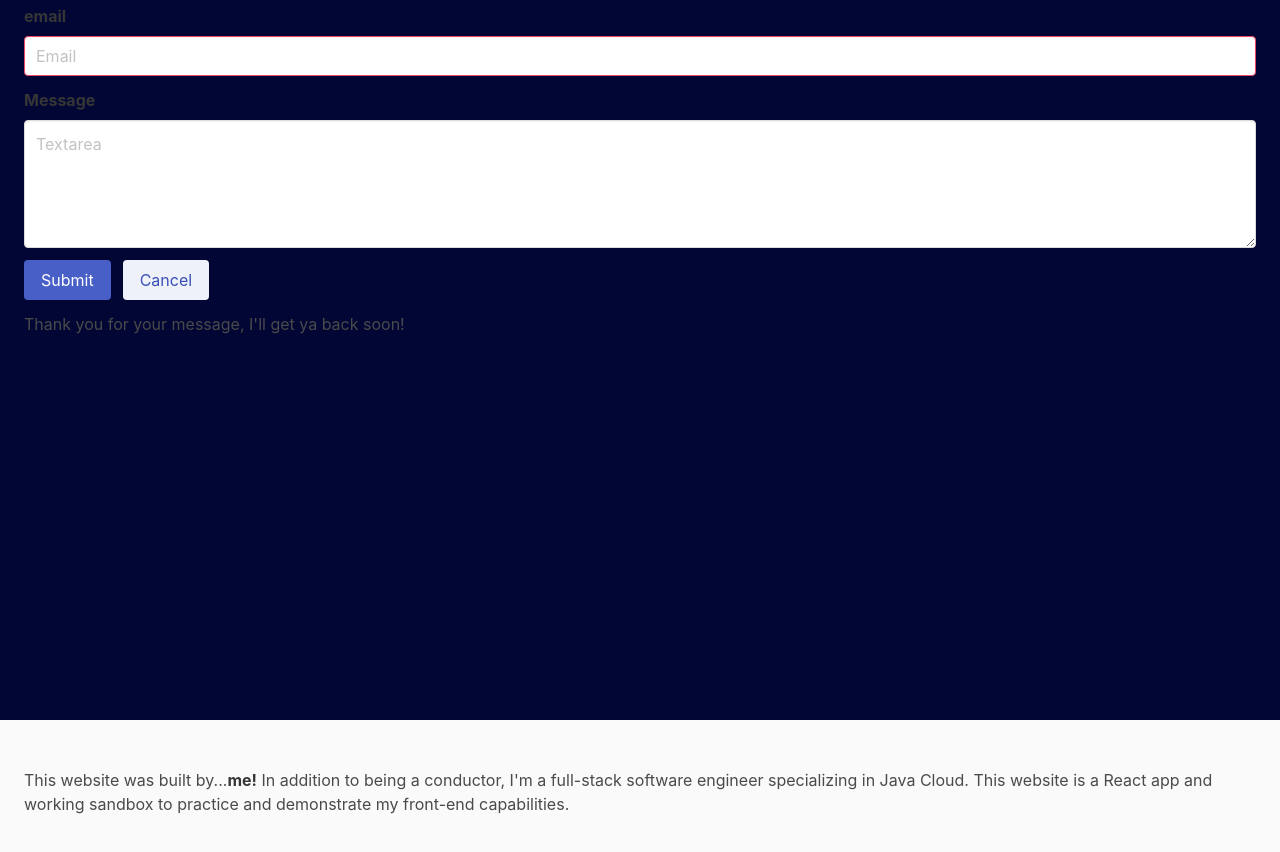
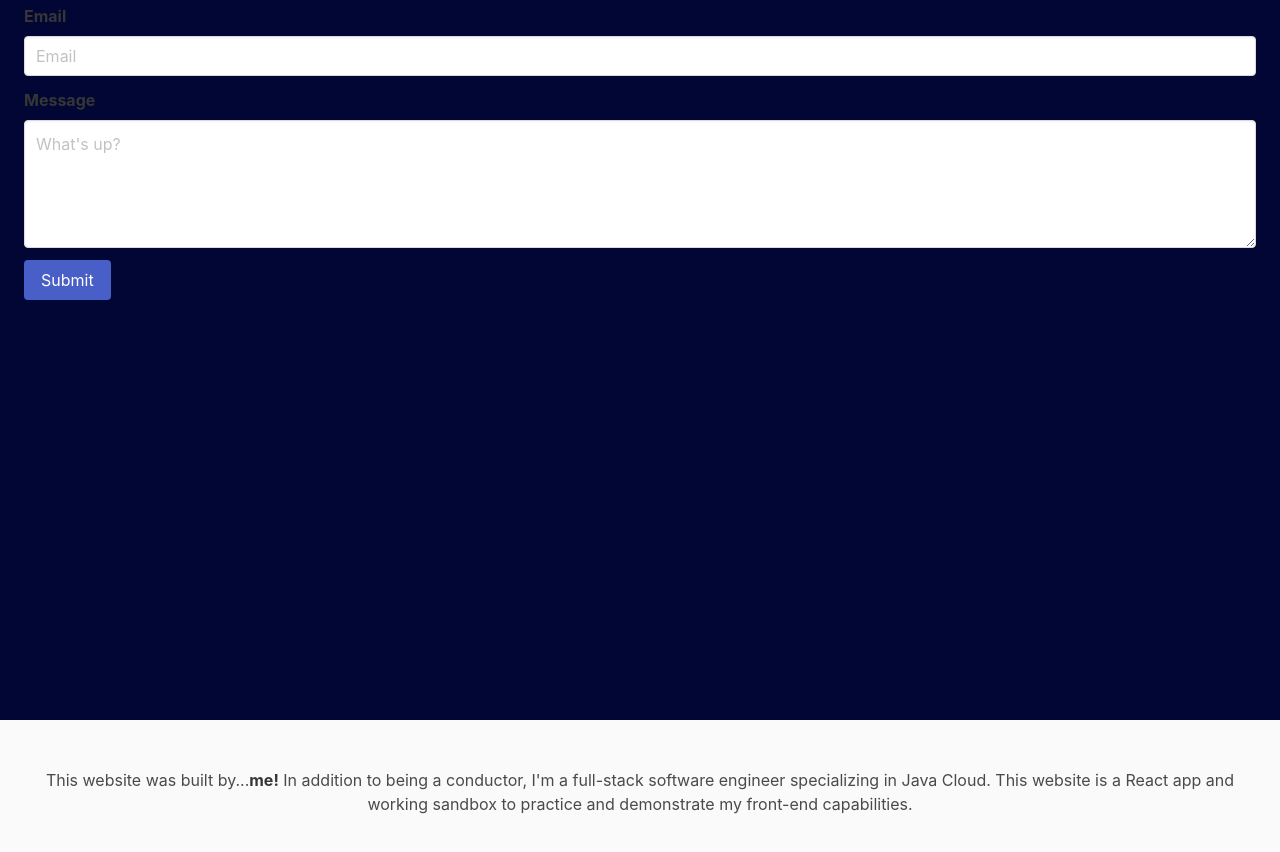
Before and after one commit to zachnicejob/conductor-website, a React (Create React App) app in the folder conductor-website/: page / in a window 1280 px wide. Shown: the part 1400-2252 px from the top of the page. Built offline with nearby package versions, Linux system fonts and the light colour scheme.

Commit message:
Prevented form default and added email validation

```diff
--- a/conductor-website/sass/mystyles.scss
+++ b/conductor-website/sass/mystyles.scss
@@ -9,6 +9,7 @@
 @import "../node_modules/bulma/sass/components/navbar.sass";
 @import "../node_modules/bulma/sass/layout/_all.sass";
 @import "../node_modules/bulma/sass/components/card.sass";
+@import "../node_modules/bulma/sass/helpers/_all.sass";
 // Import a Google Font
 @import url('https://fonts.googleapis.com/css?family=Nunito:400,700');
 
--- a/conductor-website/src/components/ContactForm.js
+++ b/conductor-website/src/components/ContactForm.js
@@ -2,6 +2,7 @@ import { useState } from "react";
 import emailjs from 'emailjs-com';
 import { init } from 'emailjs-com';
 import { auth } from '../auth/auth';
+import './ContactForm.scss';
 
 init(`${auth.userId}`);
 const ContactForm = () => {
@@ -9,8 +10,14 @@ const ContactForm = () => {
     const [email, setEmail] = useState('');
     const [message, setMessage] = useState('');
     const [emailSent, setEmailSent] = useState(false);
+    const [renderWarning, setRenderWarning] = useState(false);
 
-    const submit = () => {
+    const submit = (e) => {
+        const emailRegex = /^[A-Z0-9._%+-]+@[A-Z0-9.-]+\.[A-Z]{2,4}$/i;
+        const isValidEmail = emailRegex.test(email);
+        e.preventDefault();
+
+
         if (name && isValidEmail && message) {
            const serviceId = `${auth.serviceId}`;
            const templateId = `${auth.templateId}`;
@@ -27,16 +34,14 @@ const ContactForm = () => {
             setName('');
             setEmail('');
             setMessage('');
+            setRenderWarning(false);
             setEmailSent(true);
         } else {
-            alert('Please fill in all fields.');
+            setRenderWarning(true);
         }
     }
 
-    const isValidEmail = email => {
-        const regex = /^(([^<>()\[\]\\.,;:\s@"]+(\.[^<>()\[\]\\.,;:\s@"]+)*)|(".+"))@((\[[0-9]{1,3}\.[0-9]{1,3}\.[0-9]{1,3}\.[0-9]{1,3}\])|(([a-zA-Z\-0-9]+\.)+[a-zA-Z]{2,}))$/;
-        return regex.test(String(email).toLowerCase());
-    };
+
 
     return (
         <form>
@@ -47,27 +52,31 @@ const ContactForm = () => {
                 </div>
             </div>
             <div className="field">
-                <label className="label">email</label>
-                <div class="control">
-                    <input class="input is-danger" type="text" placeholder="Email" value={email} onChange={e => setEmail(e.target.value)} />
+                <label className="label">Email</label>
+                <div className="control">
+                    {emailSent ? <input className="input" type="email" placeholder="Email" value={email} onChange={e => setEmail(e.target.value)} /> :
+                        <input className="input" required type="email" placeholder="Email" value={email} onChange={e => setEmail(e.target.value)} />
+                    }
                 </div>
             </div>
             <div className="field">
                 <label className="label">Message</label>
                 <div className="control">
-                    <textarea className="textarea" placeholder="Textarea" value={message} onChange={e => setMessage(e.target.value)}></textarea>
+                    <textarea className="textarea" placeholder="What's up?" value={message} onChange={e => setMessage(e.target.value)}></textarea>
                 </div>
             </div>
             <div className="field is-grouped">
                 <div className="control">
                     <button className="button is-link" onClick={submit}>Submit</button>
                 </div>
-                <div className="control">
+                {/* <div className="control">
                     <button className="button is-link is-light">Cancel</button>
-                </div>
+                </div> */}
             </div>
             <div className="field">
-                <span className={emailSent ? "text" : "is-invisible"}>Thank you for your message, I'll get ya back soon!</span>
+                {renderWarning ? <span className="text">Oops, please fill each field properly.</span> :
+                    <span className={emailSent ? "text" : "is-invisible"}>Thank you for your message, I'll get ya back soon!</span>
+                }
             </div>
         </form>
     );
--- /dev/null
+++ b/conductor-website/src/components/ContactForm.scss
@@ -0,0 +1 @@
+@import 'sass/mystyles.scss';
```
